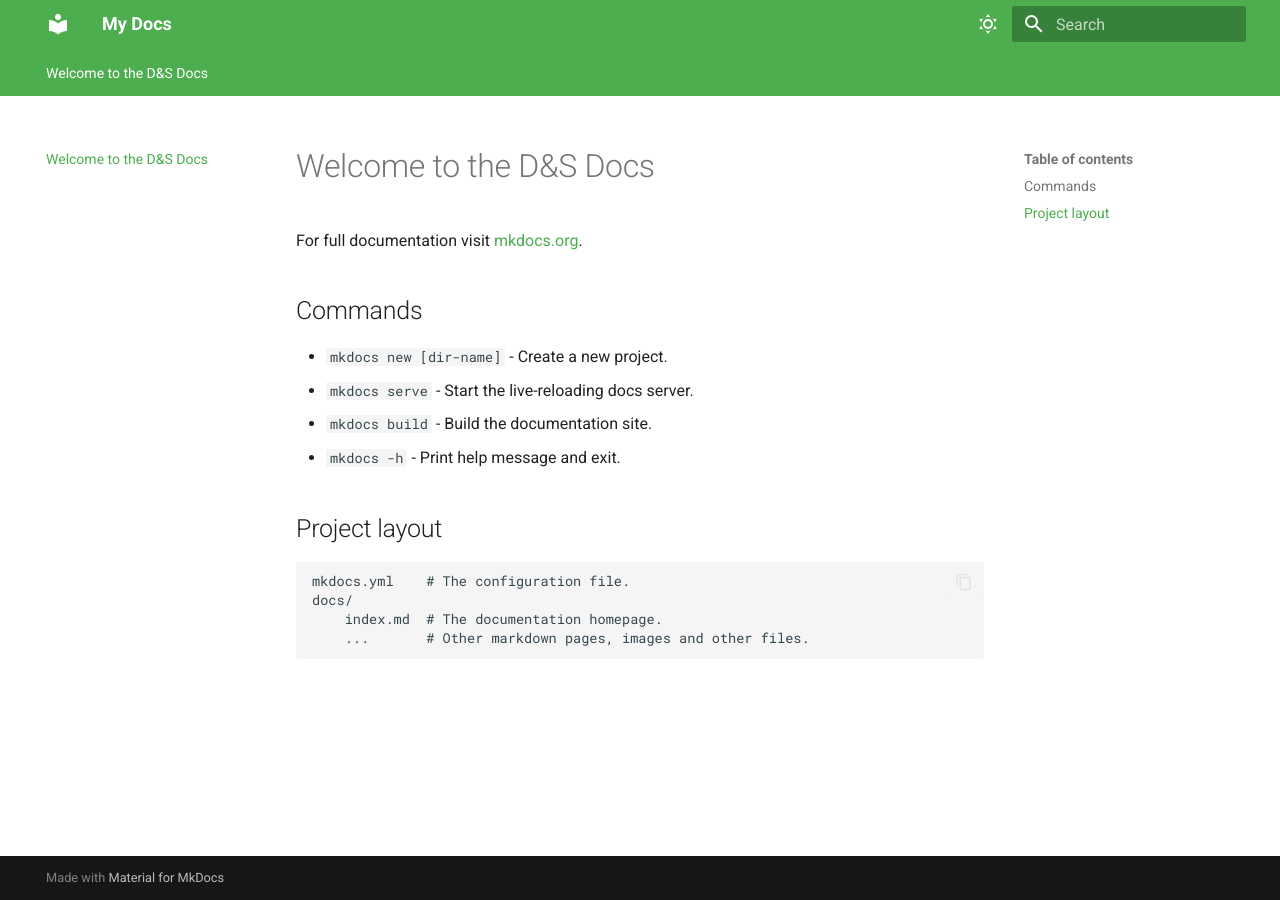
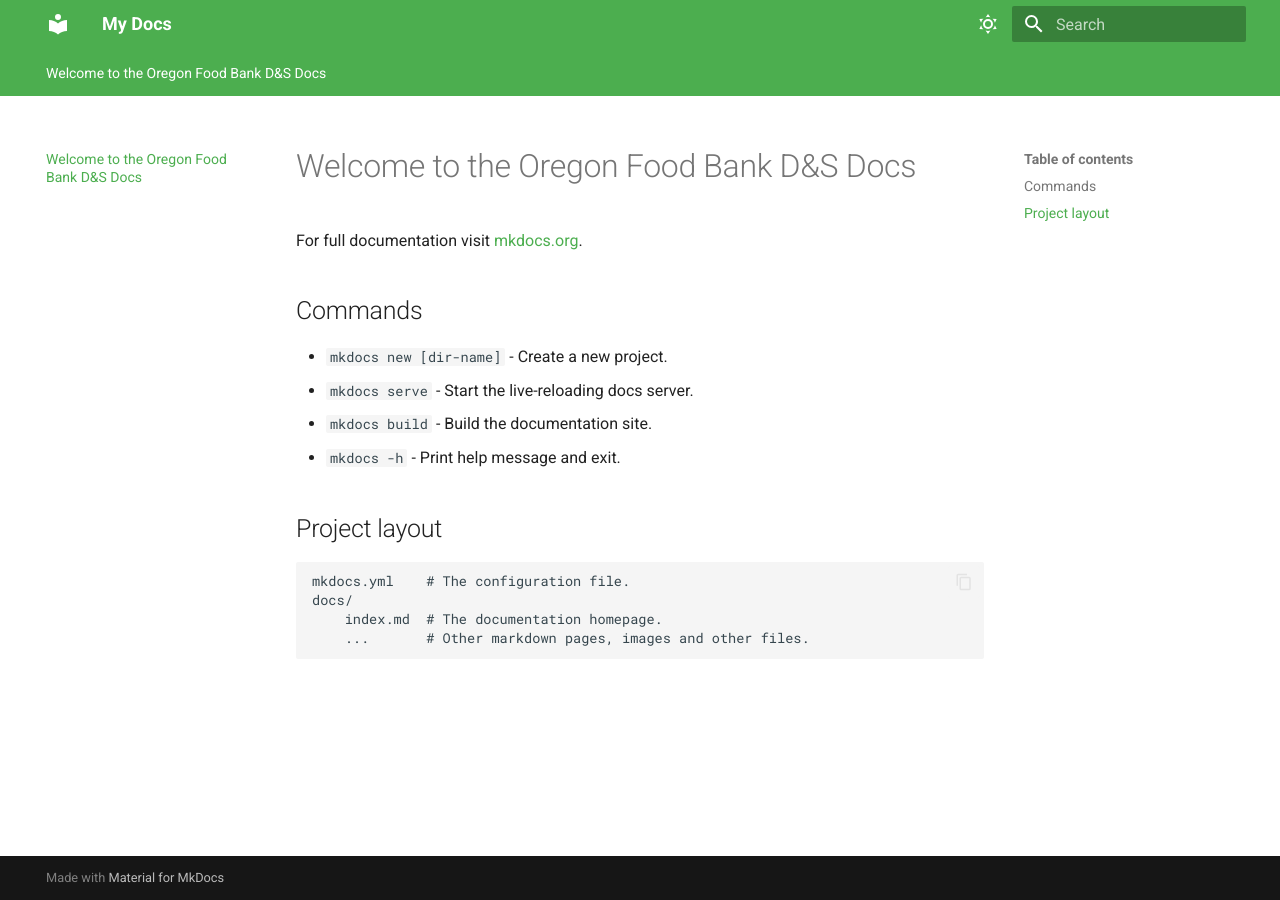
Before and after one commit to jsalsbury-ofb/ofb-docs, an MkDocs documentation site: the page built from docs/index.md, in a window 1280 px wide. Built offline with MkDocs 1.6.1 and Material for MkDocs 9.7.7, drawn with Linux system fonts in a browser that asks for light colours.

```diff
--- a/docs/index.md
+++ b/docs/index.md
@@ -1,4 +1,4 @@
-# Welcome to the D&S Docs
+# Welcome to the Oregon Food Bank D&S Docs
 
 For full documentation visit [mkdocs.org](https://www.mkdocs.org).
 
```
